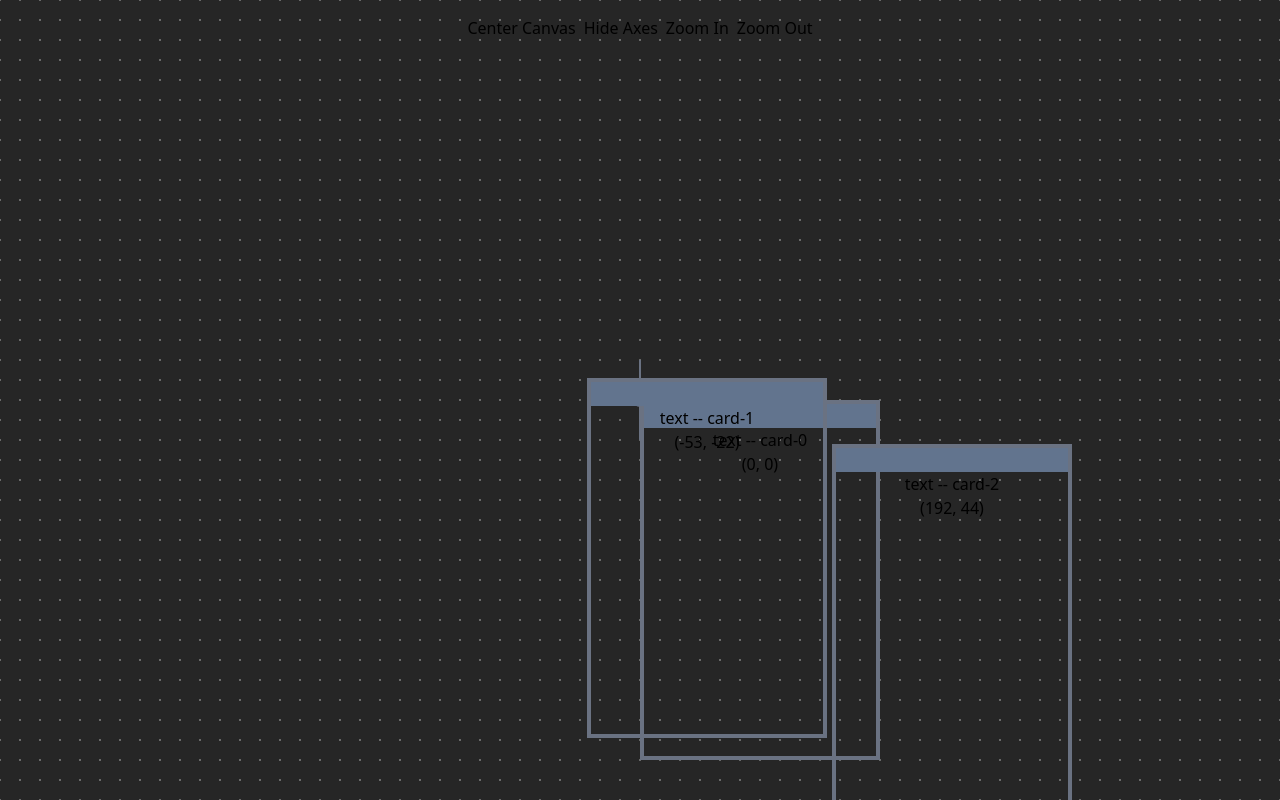
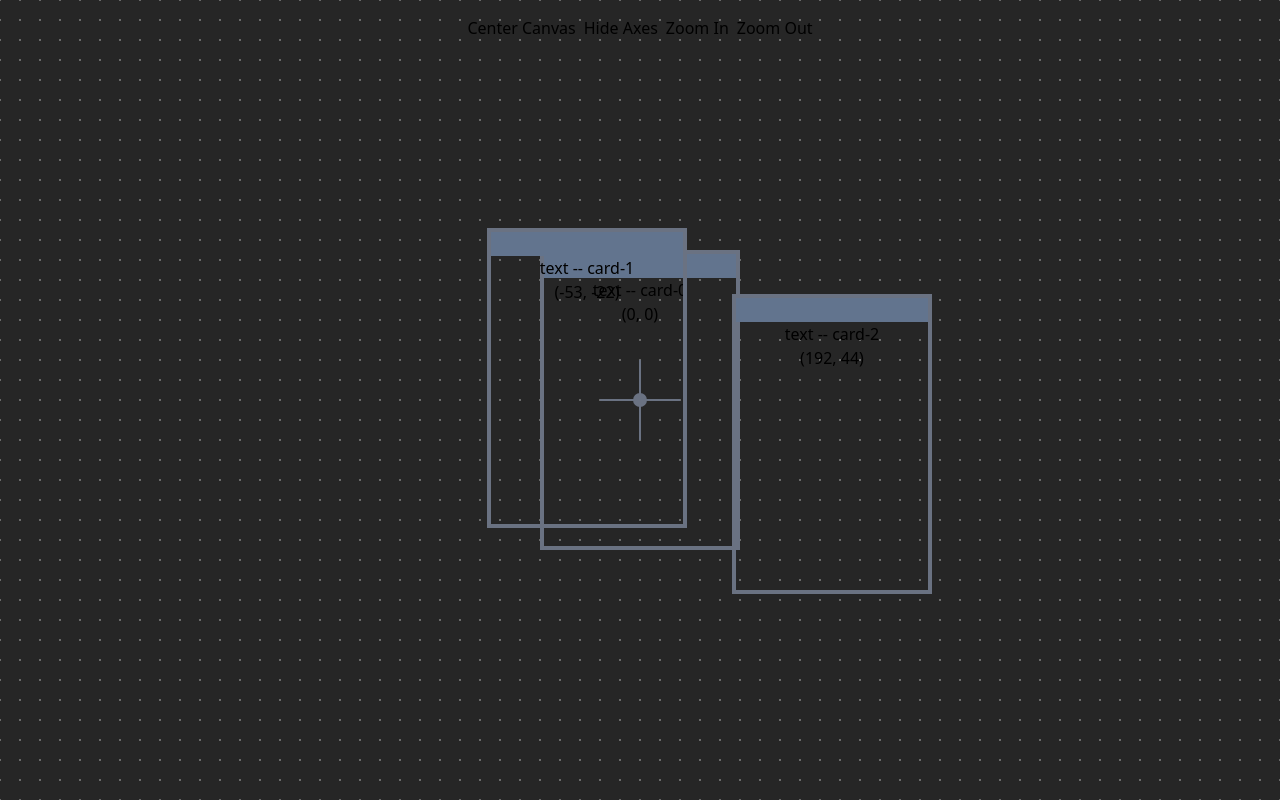
Before and after one commit to archiviofontiorali/permea, a Vue app: page / in a window 1280 px wide. Built offline with nearby package versions, Linux system fonts and the light colour scheme; the HTML template or start-up script is replaced by a standard one.

Commit message:
Make scaling work

```diff
--- a/src/components/CanvasDraggable.vue
+++ b/src/components/CanvasDraggable.vue
@@ -1,7 +1,31 @@
 <script setup lang="ts">
+import { computed } from 'vue'
 import interact from 'interactjs'
+import type { CanvasView } from './CanvasModule.vue'
 
-const { id, x, y, scale } = defineProps<{ id: string; x: number; y: number; scale: number }>()
+export interface Draggable {
+  id: string
+  x: number
+  y: number
+  width: number
+  height: number
+}
+
+const { item, view } = defineProps<{ item: Draggable; view: CanvasView }>()
+const style = computed(() => ({
+  width: `${item.width}px`,
+  height: `${item.height}px`,
+  transform: `
+    translate(${view.x}px, ${view.y}px)
+    scale(${view.scale})
+    translate(${item.x - item.width / 2}px, ${item.y - item.height / 2}px)
+  `,
+  _transform: `
+    translate(${view.x + item.x}px, ${view.y + item.y}px)
+    scale(${view.scale})
+    translate(50px, 0px)
+  `,
+}))
 
 const emit = defineEmits<{
   (e: 'move', id: string, dx: number, dy: number): void
@@ -11,18 +35,15 @@ interact('.draggable > .drag-zone').draggable({
   listeners: {
     move(event) {
       const id = event.target.dataset.id
-      emit('move', id, event.dx, event.dy)
+      emit('move', id, event.dx / view.scale, event.dy / view.scale)
     },
   },
 })
 </script>
 
 <template>
-  <div
-    class="draggable absolute z-10 w-60 h-90 border-4 border-gray-500"
-    :style="{ transform: `translate(${x}px, ${y}px) scale(${scale}) ` }"
-  >
-    <header class="drag-zone w-full h-6 touch-none select-none" :data-id="id" />
+  <div class="draggable absolute z-10 border-4 border-gray-500" :style="style">
+    <header class="drag-zone w-full h-6 touch-none select-none" :data-id="item.id" />
     <slot />
   </div>
 </template>
@@ -31,4 +52,7 @@ interact('.draggable > .drag-zone').draggable({
 header.drag-zone {
   background-color: var(--color-slate-500);
 }
+.draggable {
+  transform-origin: 0 0;
+}
 </style>
--- a/src/components/CanvasModule.vue
+++ b/src/components/CanvasModule.vue
@@ -87,10 +87,8 @@ function zoomOut() {
 
     <!-- Canvas Card Nodes -->
     <CanvasDraggable
-      :id="node.id"
-      :x="node.x + view.x"
-      :y="node.y + view.y"
-      :scale="view.scale"
+      :item="node"
+      :view="view"
       :key="node.id"
       @move="storage.moveNodeRelative"
       v-for="node in storage.nodes"
```
